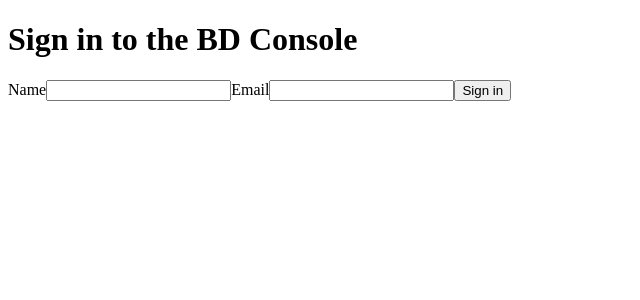
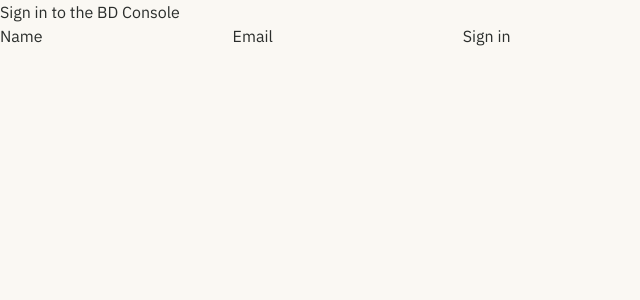
Before and after one commit to sushilkk81/BD-Console, a Next.js app in the folder frontend/: page /login in a window 1280 px wide. Shown: the top 300 px of the page, without its empty margins (0-640 px from the left). Built offline with nearby package versions, Linux system fonts and the light colour scheme.

Commit message:
feat(fe): add Tailwind v4 design tokens and font loading

```diff
--- /dev/null
+++ b/frontend/app/globals.css
@@ -0,0 +1,35 @@
+@import "tailwindcss";
+
+@theme {
+  --color-forest-900: #0F4C33;
+  --color-forest-600: #1B7A4D;
+  --color-lime-500: #8DC63F;
+  --color-orange-500: #F0883E;
+  --color-sand-50: #FAF8F3;
+  --color-ink-700: #2B2E2C;
+
+  --font-display: var(--font-space-grotesk), ui-sans-serif, system-ui, sans-serif;
+  --font-body: var(--font-plex-sans), ui-sans-serif, system-ui, sans-serif;
+  --font-mono: var(--font-plex-mono), ui-monospace, SFMono-Regular, monospace;
+}
+
+@layer base {
+  body {
+    @apply bg-sand-50 text-ink-700 font-body;
+  }
+
+  :focus-visible {
+    outline: 2px solid var(--color-forest-600);
+    outline-offset: 2px;
+  }
+}
+
+@media (prefers-reduced-motion: reduce) {
+  *,
+  *::before,
+  *::after {
+    animation-duration: 0.001ms !important;
+    animation-iteration-count: 1 !important;
+    transition-duration: 0.001ms !important;
+  }
+}
--- a/frontend/app/layout.tsx
+++ b/frontend/app/layout.tsx
@@ -1,6 +1,36 @@
+import type { Metadata } from "next";
+import { Space_Grotesk, IBM_Plex_Sans, IBM_Plex_Mono } from "next/font/google";
+import "./globals.css";
+
+const spaceGrotesk = Space_Grotesk({
+  subsets: ["latin"],
+  weight: ["500", "600", "700"],
+  variable: "--font-space-grotesk",
+});
+
+const plexSans = IBM_Plex_Sans({
+  subsets: ["latin"],
+  weight: ["400", "500", "600"],
+  variable: "--font-plex-sans",
+});
+
+const plexMono = IBM_Plex_Mono({
+  subsets: ["latin"],
+  weight: ["400", "500"],
+  variable: "--font-plex-mono",
+});
+
+export const metadata: Metadata = {
+  title: "BD Console",
+  description: "Shaily BD Console — partnership requests",
+};
+
 export default function RootLayout({ children }: { children: React.ReactNode }) {
   return (
-    <html lang="en">
+    <html
+      lang="en"
+      className={`${spaceGrotesk.variable} ${plexSans.variable} ${plexMono.variable}`}
+    >
       <body>{children}</body>
     </html>
   );
--- a/frontend/package.json
+++ b/frontend/package.json
@@ -15,6 +15,8 @@
   "devDependencies": {
     "typescript": "5.6.2",
     "@types/react": "18.3.5",
-    "@types/node": "22.5.5"
+    "@types/node": "22.5.5",
+    "tailwindcss": "^4.3.3",
+    "@tailwindcss/postcss": "^4.3.3"
   }
 }
--- /dev/null
+++ b/frontend/postcss.config.mjs
@@ -0,0 +1,5 @@
+export default {
+  plugins: {
+    "@tailwindcss/postcss": {},
+  },
+};
```
Also changed, not shown: 1 other file (tests, documents, lock files or other folders).
